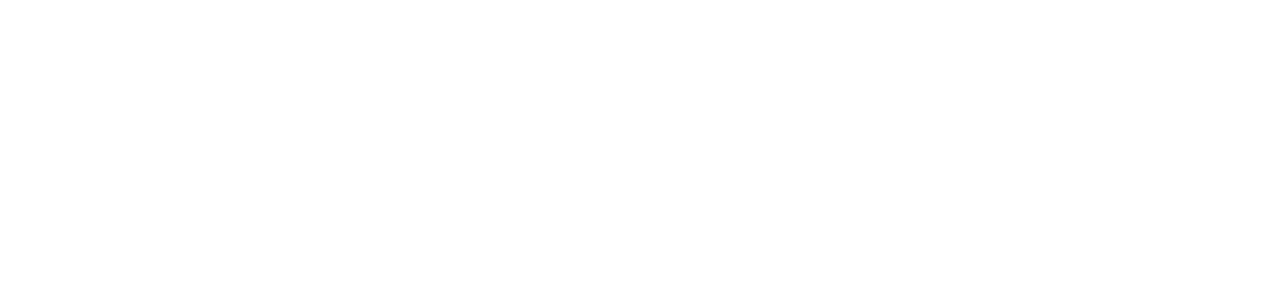
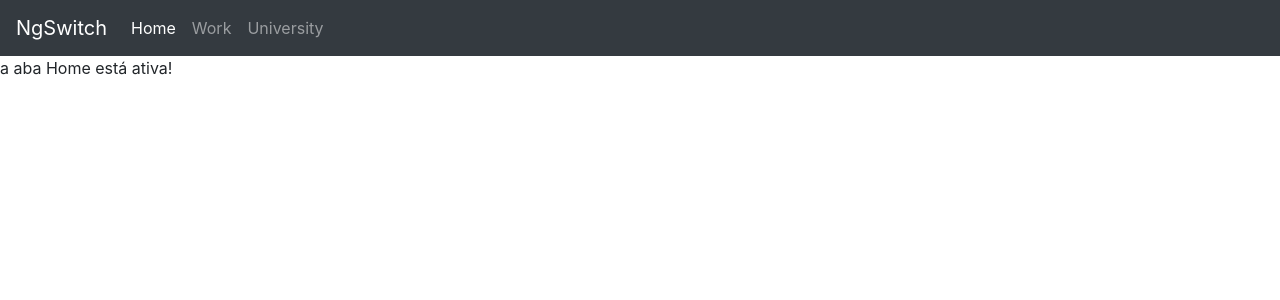
Before and after one commit to thiagomota99/ProjetosAngular, an Angular app in the folder curso-angular/: page / in a window 1280 px wide. Shown: the top 300 px of the page. Built offline with nearby package versions, Linux system fonts and the light colour scheme.

Commit message:
Diretiva ngSwitch
Explicando e exemplificando a diretiva ngSwitch, ngSwitchCase e ngSwitchDefault.

```diff
--- a/curso-angular/src/app/app.component.html
+++ b/curso-angular/src/app/app.component.html
@@ -6,3 +6,4 @@
 <!--contador [valor]="valor" (valorAtual)="getValor($event)"></contador-->
 <!--app-viewchild></app-viewchild-->
 <!--app-ngif></app-ngif-->
+<app-ngswitch></app-ngswitch>
--- /dev/null
+++ b/curso-angular/src/app/diretivas/ngswitch-case/ngswitch-case.component.html
@@ -0,0 +1,45 @@
+<nav class="navbar navbar-expand-lg navbar-dark bg-dark">
+    <a class="navbar-brand" href="#">NgSwitch</a>
+    <button class="navbar-toggler" type="button" data-toggle="collapse" data-target="#navbarNavDropdown" aria-controls="navbarNavDropdown" aria-expanded="false" aria-label="Toggle navigation">
+      <span class="navbar-toggler-icon"></span>
+    </button>
+    <div class="collapse navbar-collapse" id="navbarNavDropdown">
+      <ul class="navbar-nav">
+        <li class="nav-item"
+            [class.active]="aba === 'Home'"
+            (click)="aba = 'Home'"
+        >
+          <a class="nav-link" href="#">Home <span class="sr-only">(current)</span></a>
+        </li>
+        <li class="nav-item"
+            [class.active]="aba === 'Work'"
+            (click)="aba = 'Work'"
+        >
+          <a class="nav-link">Work</a>
+        </li>
+        <li class="nav-item"
+            [class.active]="aba === 'University'"
+            (click)="aba = 'University'"
+        >
+          <a class="nav-link">University</a>
+        </li>
+      </ul>
+    </div>
+</nav>
+
+<!--
+    A diretiva ngSwitch tem como objetivo representar a estrutura condicional da programação switch.
+    Onde em nosso caso a mesma espera como valor uma expressão, seja o retorno de um método ou variável.
+    É uma diretiva estrutural, assim como o *ngIf. Portanto tenha o mesmo cuidado ao utiliza-la.
+-->
+<div [ngSwitch]="aba">
+    <p *ngSwitchCase="'Work'">
+        a aba {{ aba }} está ativa!
+    </p>
+    <p *ngSwitchCase="'University'">
+        a aba {{ aba }} está ativa!
+    </p>
+    <p *ngSwitchDefault>
+        a aba {{ aba }} está ativa!
+    </p>
+</div>
--- /dev/null
+++ b/curso-angular/src/app/diretivas/ngswitch-case/ngswitch-case.component.ts
@@ -0,0 +1,17 @@
+import { Component, OnInit } from '@angular/core';
+
+@Component({
+  selector: 'app-ngswitch',
+  templateUrl: './ngswitch-case.component.html',
+  styleUrls: ['./ngswitch-case.component.css']
+})
+export class NgswitchCaseComponent implements OnInit {
+
+  public aba: string = 'Home';
+
+  constructor() { }
+
+  ngOnInit(): void {
+  }
+
+}
```
Also changed, not shown: curso-angular/src/app/diretivas/diretivas.module.ts (+5 -2 lines), curso-angular/src/app/diretivas/ngswitch-case/ngswitch-case.component.css (added), 2 other files (tests, documents, lock files or other folders).
